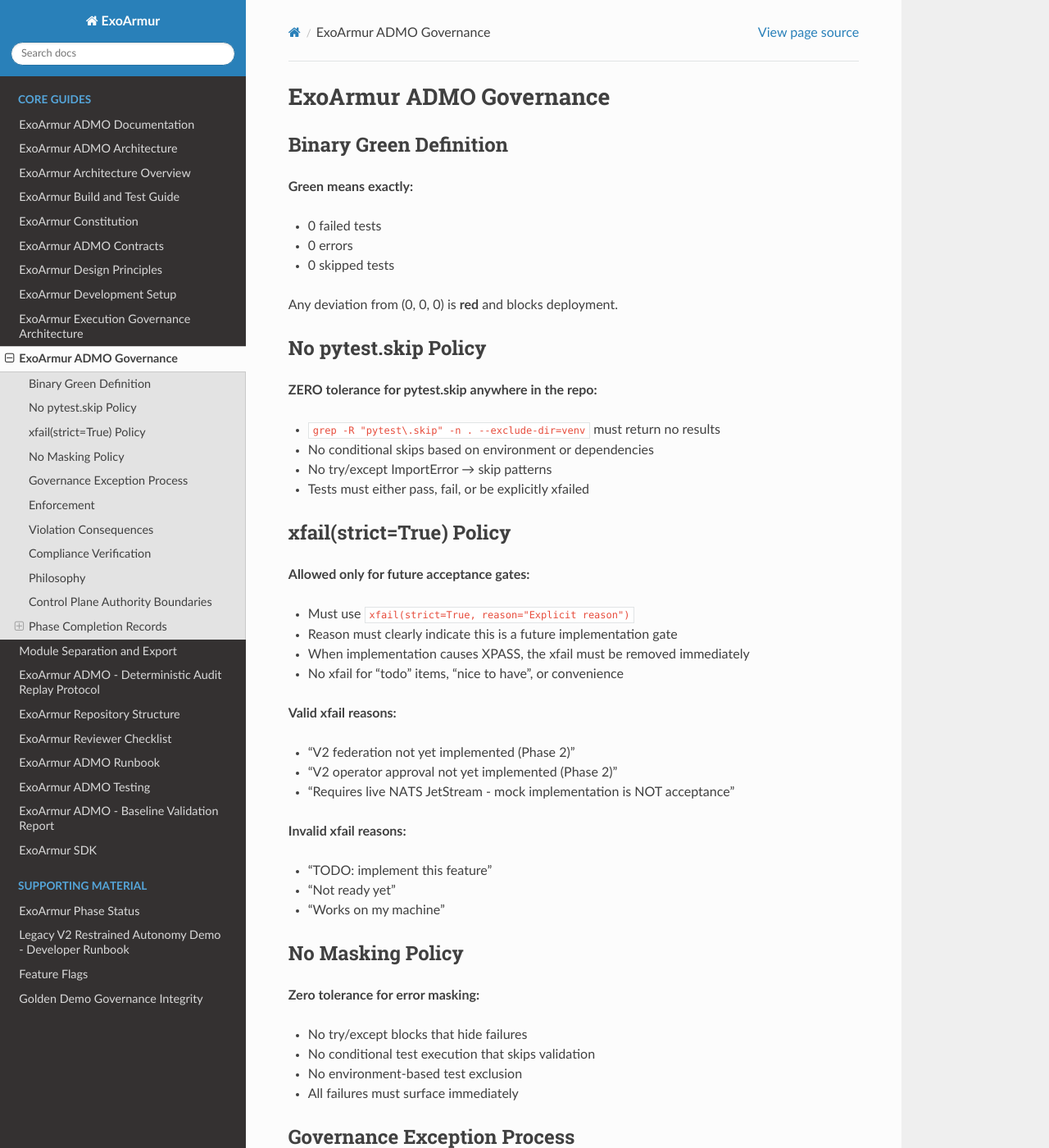
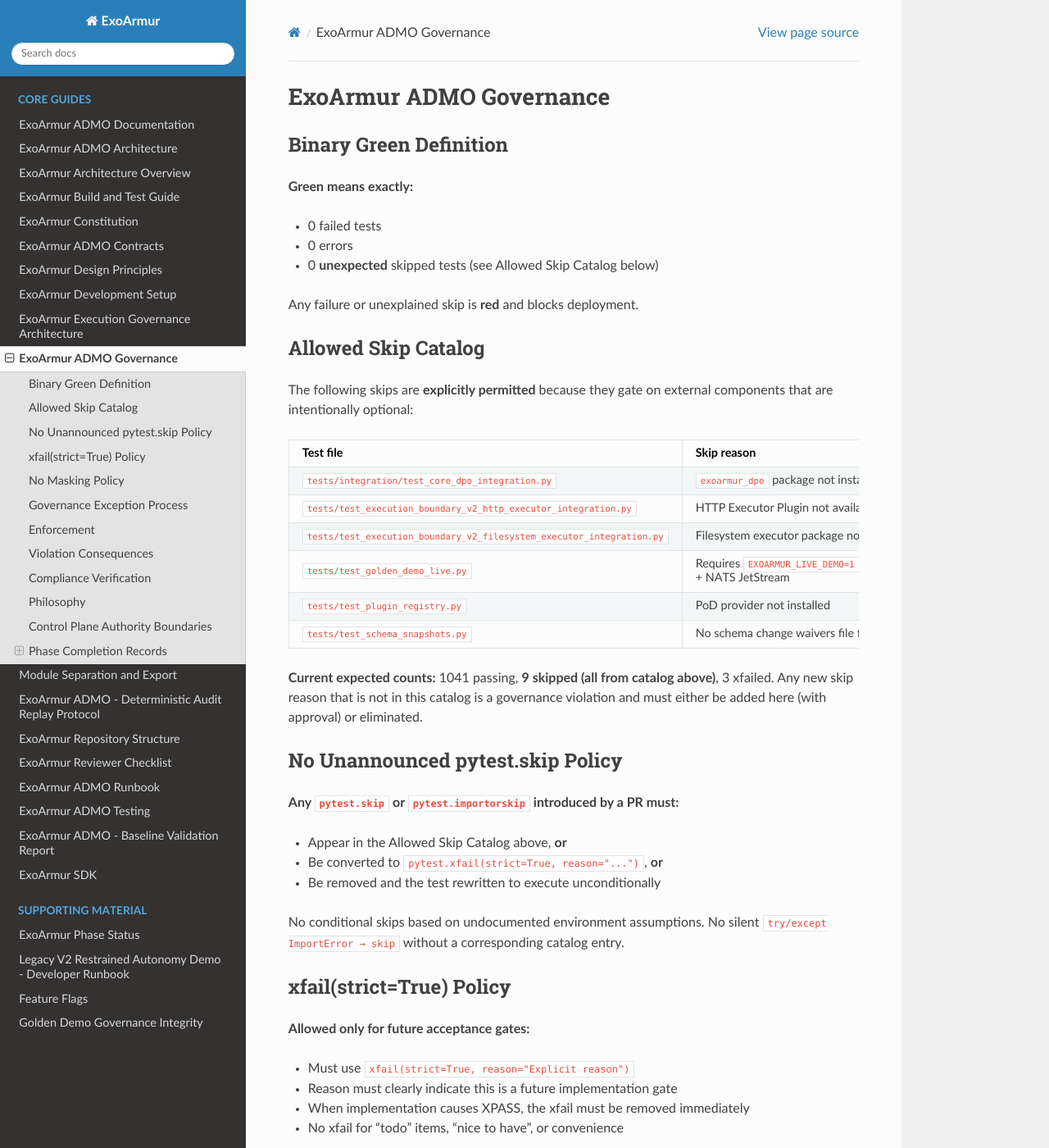
Before and after one commit to slucerodev/ExoArmur-Core, a Sphinx documentation site: the page built from docs/GOVERNANCE.md, in a window 1280 px wide and 1400 px high. Shown: the whole window at 82% size. Built offline with Sphinx 7.4.7 and the Read the Docs theme 3.1.0, drawn with Linux system fonts in a browser that asks for light colours; some of the changed text lies outside the part shown.

Commit message:
docs(Cluster F): Fix documentation claim mismatches
- README.md: Correct skipped count 10→9, add explanation of allowed skips
- PROJECT_STATUS.md: Update test count 1033+→1041, Python 3.8→3.10, clarify BFT non-claim
- docs/GOVERNANCE.md: Replace zero-skips policy with Allowed Skip Catalog
  documenting the 9 permitted external-dependency skips

All 1041 tests passing, 9 skipped (cataloged), 3 xfailed

````diff
--- a/docs/GOVERNANCE.md
+++ b/docs/GOVERNANCE.md
@@ -5,17 +5,37 @@
 **Green means exactly:**
 - 0 failed tests
 - 0 errors
-- 0 skipped tests
+- 0 **unexpected** skipped tests (see Allowed Skip Catalog below)
 
-Any deviation from (0, 0, 0) is **red** and blocks deployment.
+Any failure or unexplained skip is **red** and blocks deployment.
 
-## No pytest.skip Policy
+## Allowed Skip Catalog
 
-**ZERO tolerance for pytest.skip anywhere in the repo:**
-- `grep -R "pytest\.skip" -n . --exclude-dir=venv` must return no results
-- No conditional skips based on environment or dependencies
-- No try/except ImportError → skip patterns
-- Tests must either pass, fail, or be explicitly xfailed
+The following skips are **explicitly permitted** because they gate on external
+components that are intentionally optional:
+
+| Test file | Skip reason | Activation |
+|---|---|---|
+| `tests/integration/test_core_dpo_integration.py` | `exoarmur_dpo` package not installed | `pip install exoarmur-dpo` |
+| `tests/test_execution_boundary_v2_http_executor_integration.py` | HTTP Executor Plugin not available | Install external plugin |
+| `tests/test_execution_boundary_v2_filesystem_executor_integration.py` | Filesystem executor package not available | Install external plugin |
+| `tests/test_golden_demo_live.py` | Requires `EXOARMUR_LIVE_DEMO=1` + NATS JetStream | `docker compose up -d && EXOARMUR_LIVE_DEMO=1 pytest ...` |
+| `tests/test_plugin_registry.py` | PoD provider not installed | Install PoD provider |
+| `tests/test_schema_snapshots.py` | No schema change waivers file found | Only runs when waivers file is committed |
+
+**Current expected counts:** 1041 passing, **9 skipped (all from catalog above)**, 3 xfailed.
+Any new skip reason that is not in this catalog is a governance violation
+and must either be added here (with approval) or eliminated.
+
+## No Unannounced pytest.skip Policy
+
+**Any `pytest.skip` or `pytest.importorskip` introduced by a PR must:**
+- Appear in the Allowed Skip Catalog above, **or**
+- Be converted to `pytest.xfail(strict=True, reason="...")`, **or**
+- Be removed and the test rewritten to execute unconditionally
+
+No conditional skips based on undocumented environment assumptions.
+No silent `try/except ImportError → skip` without a corresponding catalog entry.
 
 ## xfail(strict=True) Policy
 
@@ -99,7 +119,7 @@ grep -R "pytest\.skip" -n . --exclude-dir=venv
 # Check for allow_module_level=True (must return no results)
 grep -R "allow_module_level=True" -n . --exclude-dir=venv
 
-# Verify test counts (must show 0 skipped)
+# Verify test counts (must show exactly the cataloged skips, 0 failures)
 pytest -q
 
 # Verify xfail reasons are appropriate
@@ -107,9 +127,10 @@ pytest -q -rxX
 ```
 
 **Expected output:**
-- pytest.skip grep: no results
-- allow_module_level=True grep: no results
-- pytest summary: "X passed, Y xfailed, 0 failed, 0 errors, 0 skipped"
+- `pytest.skip` grep: only inside tests listed in the Allowed Skip Catalog
+- `allow_module_level=True` grep: no results
+- pytest summary: `1041 passed, 9 skipped, 3 xfailed, 0 failed, 0 errors`
+- Each skip message must match one of the reasons in the Allowed Skip Catalog
 - xfail reasons: only future implementation gates
 
 ## Philosophy
````
Also changed, not shown: PROJECT_STATUS.md (+8 -4 lines), README.md (+1 -1 lines).
